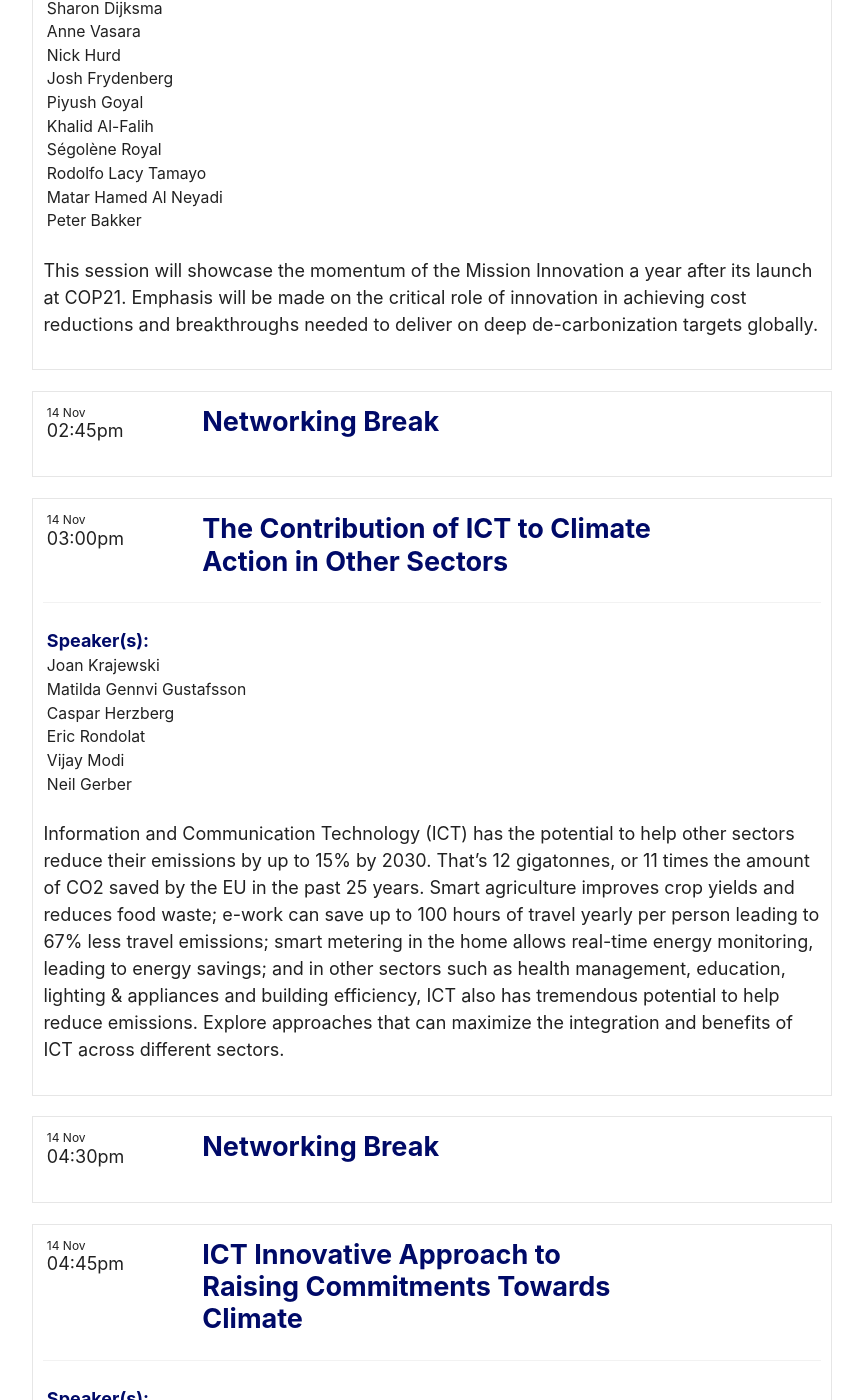
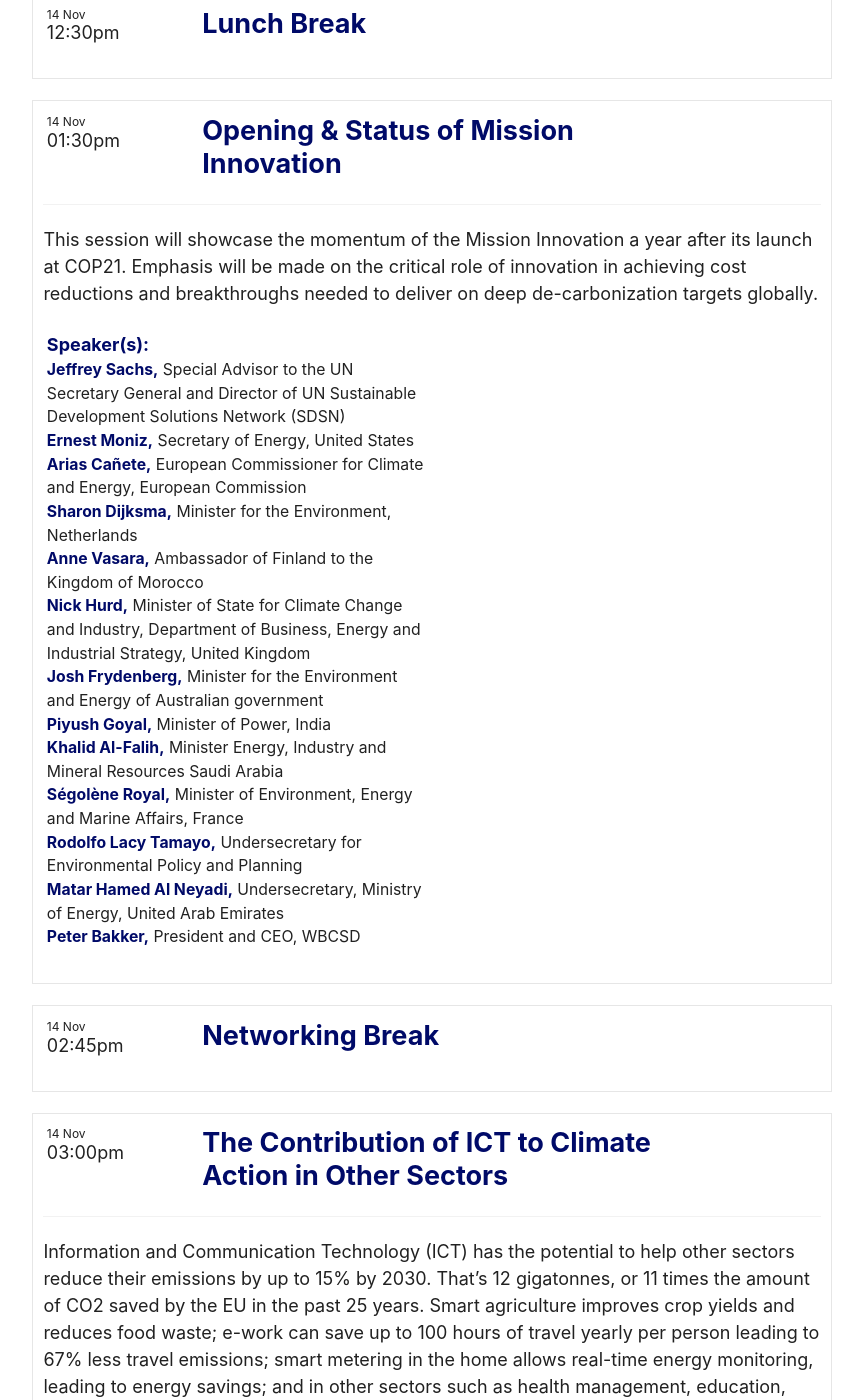
Before and after one commit to ryanswaney/lesc-jekyll, a Jekyll site: the page built from _event/lesc-cop22.markdown, in a window 1280 px wide and 1400 px high, scrolled down 3386 px. Shown: the whole window, without its empty margins (208-1071 px from the left). Built offline with Jekyll 4.4.1, drawn with Linux system fonts in a browser that asks for light colours; nearby versions of some CDN libraries; some web fonts are replaced; some of the changed text lies outside the part shown.

Commit message:
updating event meta layout order

```diff
--- a/_event/lesc-cop22.markdown
+++ b/_event/lesc-cop22.markdown
@@ -25,40 +25,40 @@
 - title: Mid-century strategies for deep decarbonization at continental, national, and subnational scales
   date: 2016-11-14 11:00:00 Z
   speakers: "
-  **Guido Schmidt-Traub,**vExecutive Director, UN Sustainable Development Solutions Network (SDSN)  \n
+  **Guido Schmidt-Traub,** Executive Director, UN Sustainable Development Solutions Network (SDSN)  \n
   **Jonathan Pershing,** US Climate Change Envoy  \n
-  Rodolfo Lacy Tamayo  \n
-  Stephen Lucas  \n
-  **Jim Williams,** Director US DDPP  \n
-  Georgy Safonov  \n
-  Teng Fei  \n
-  Liu Qiang  \n
+  **Rodolfo Lacy Tamayo,** Undersecretary for Environmental Policy and Planning  \n
+  **Stephen Lucas,** Senior Associate Deputy Minister at Environment and Climate Change Canada  \n
+  **Jim Williams,** Deep Decarbonization Pathways Project Director, SDSN  \n
+  **Georgy Safonov,** Director of the Center for Environmental Economics, Higher School of Economics  \n
+  **Teng Fei,** Professor at the Institute of Energy, Environment, and Economy, Tsinghua University  \n
+  **Liu Qiang,** Director of Strategy and Planning Department, National Center for Climate Change Strategy and International Cooperation (NCSC), China  \n
   Daniel Buira  \n
-  Chris Bataille  \n
-  **Libby Ferguson,** Climate Group  \n
-  Stuart Hocking  \n
-  Aristóteles Sandoval  \n
-  Alice Ekwu  \n
-  Ken Alex"
+  **Chris Bataille,** Researcher, Institute for Sustainable Development and International Relations  \n
+  **Libby Ferguson,** The Climate Group  \n
+  **Stuart Hocking,** Deputy Chief Executive, Department of Treasury and Finance, South Australia  \n
+  **Aristóteles Sandoval,**  Governor of Jalisco  \n
+  **Alice Ekwu,** Commissioner for Climate Change of the Ministry of Climate Change  \n
+  **Ken Alex,** Director of the Governor’s Office of Planning and Research"
   description: What does it mean to create a mid-century that incorporates global emission trajectories out to 2050? Join this session for a better understanding of the new age of thinking that this approach demands. Learn about the important link between LESC stakeholders, and what metrics and tools are available to help you complete this process. The session will showcase SDSN’s Deep Decarbonization Pathways Project as a case study of how a country can effectively model its current and project energy mix. We’ll also explore how cities and sub-national groups are critical partners when it comes to operationalizing NDC targets.
 - title: Lunch Break
   date: 2016-11-14 12:30:00 Z
 - title: Opening & Status of Mission Innovation
   date: 2016-11-14 13:30:00 Z
   speakers: "
-  **Jeffrey Sachs,** Director of SDSN  \n
-  Ernest Moniz  \n
-  Arias Cañete  \n
-  Sharon Dijksma  \n
-  Anne Vasara  \n
-  Nick Hurd  \n
-  Josh Frydenberg  \n
-  Piyush Goyal  \n
-  Khalid Al-Falih  \n
-  Ségolène Royal  \n
-  Rodolfo Lacy Tamayo  \n
-  Matar Hamed Al Neyadi  \n
-  Peter Bakker"
+  **Jeffrey Sachs,** Special Advisor to the UN Secretary General and Director of UN Sustainable Development Solutions Network (SDSN)  \n
+  **Ernest Moniz,** Secretary of Energy, United States   \n
+  **Arias Cañete,** European Commissioner for Climate and Energy, European Commission  \n
+  **Sharon Dijksma,** Minister for the Environment, Netherlands  \n
+  **Anne Vasara,** Ambassador of Finland to the Kingdom of Morocco  \n
+  **Nick Hurd,** Minister of State for Climate Change and Industry, Department of Business, Energy and Industrial Strategy, United Kingdom  \n
+  **Josh Frydenberg,** Minister for the Environment and Energy of Australian government  \n
+  **Piyush Goyal,**  Minister of Power, India  \n
+  **Khalid Al-Falih,** Minister Energy, Industry and Mineral Resources Saudi Arabia  \n
+  **Ségolène Royal,** Minister of Environment, Energy and Marine Affairs, France  \n
+  **Rodolfo Lacy Tamayo,** Undersecretary for Environmental Policy and Planning  \n
+  **Matar Hamed Al Neyadi,** Undersecretary, Ministry of Energy, United Arab Emirates  \n
+  **Peter Bakker,**  President and CEO, WBCSD"
   description: This session will showcase the momentum of the Mission Innovation a year after its launch at COP21. Emphasis will be made on the critical role of innovation in achieving cost reductions and breakthroughs needed to deliver on deep de-carbonization targets globally.
 - title: Networking Break
   date: 2016-11-14 14:45:00 Z
--- a/_layouts/event.html
+++ b/_layouts/event.html
@@ -83,6 +83,11 @@
 
       {% if session.moderators or session.speakers or session.description %}
       <div class="session-meta">
+        {% if session.description %}
+        <div class="session-description">
+          {{ session.description | markdownify }}
+        </div>
+        {% endif %}
         {% if session.moderators %}
         <div class="session-moderators">
           <strong class="session-meta-header">Moderator(s):</strong> {{ session.moderators | markdownify }}
@@ -91,11 +96,6 @@
         {% if session.speakers %}
         <div class="session-speakers">
           <strong class="session-meta-header">Speaker(s):</strong> {{ session.speakers | markdownify }}
-        </div>
-        {% endif %}
-        {% if session.description %}
-        <div class="session-description">
-          {{ session.description | markdownify }}
         </div>
         {% endif %}
       </div>
```
